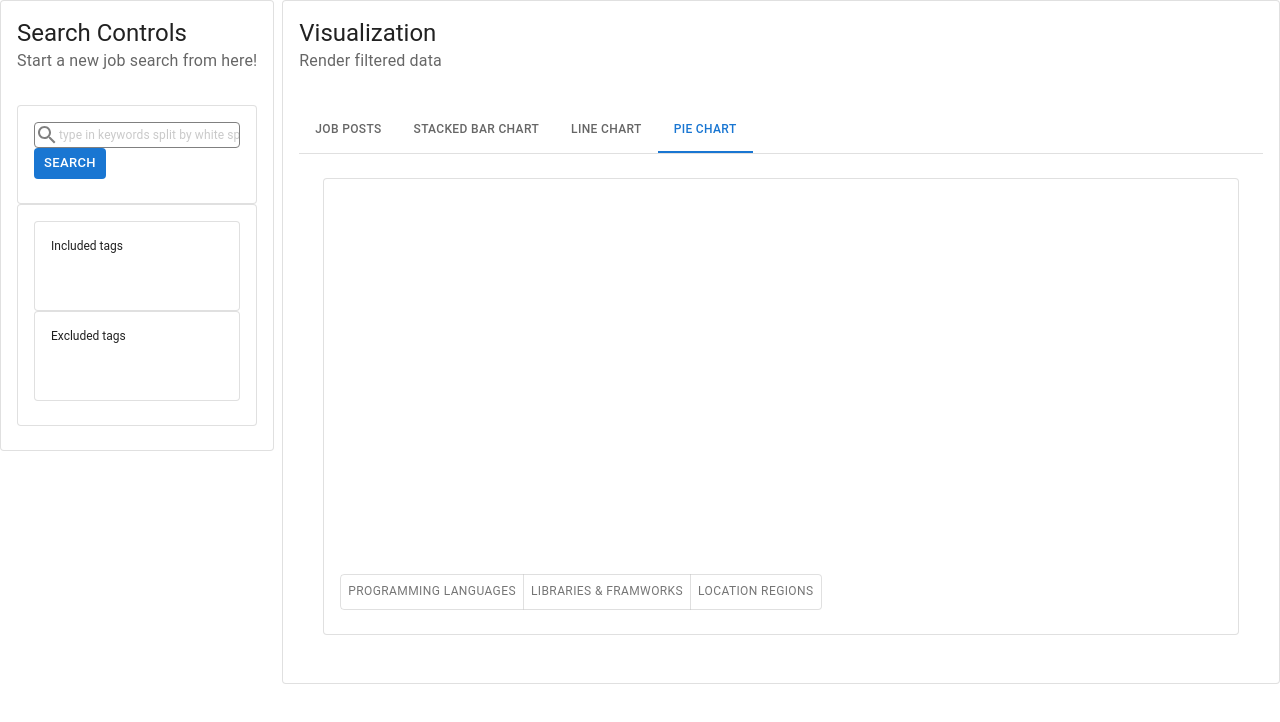
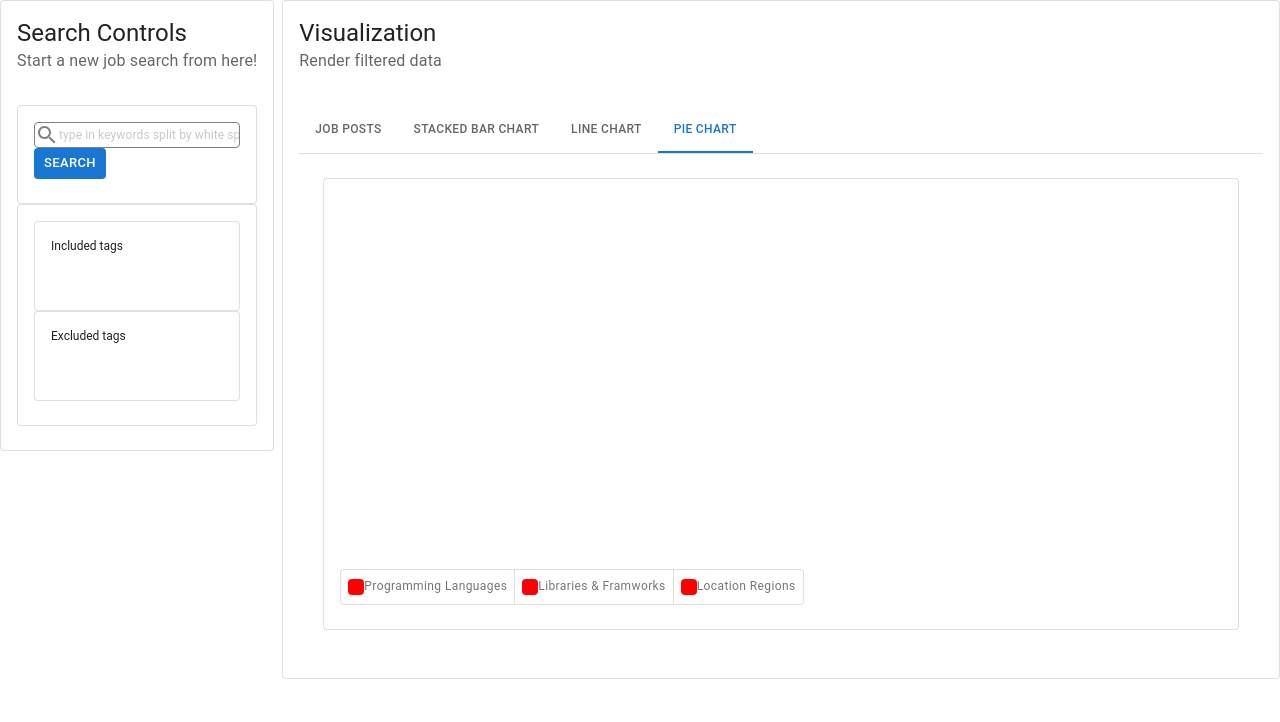
Before and after one commit to zacktcheng/remotive-jobs-visualization, a React (Create React App) app: page / in a window 1280 px wide. Both pictures are taken after a click on the tab "PIE CHART". Shown: the top 722 px of the page. Built offline with nearby package versions, Linux system fonts and the light colour scheme.

Commit message:
stacked barchart working sol

```diff
--- a/src/common/jsonHelper.js
+++ b/src/common/jsonHelper.js
@@ -66,12 +66,12 @@ export const getTags = (jobPostJSONs) => {
   //     map[word] = map.hasOwnProperty(word) ? map[word] + 1 : 1;
   //   }
   // }
-  return Object.entries(map).sort((a, b) => b[1] - a[1]).slice(0, 16).map(elem => elem[0]);
+  return Object.entries(map).sort((a, b) => b[1] - a[1]).slice(0, 8).map(elem => elem[0]);
 }
 
 export const toWordArray = text => text.replaceAll(SPECIAL_CHAR_REGEX, ' ').split(' ').filter(elem => elem !== '');
 
-export const sortTrimJSONs = (jsons, maxSize) => {
+export const sortTrimJson = (jsons, maxSize) => {
   const sortedTrimmedFreqObj = Object.entries(jsons)
     .sort((a, b) => b[1] - a[1])
     .slice(0, maxSize)
@@ -85,7 +85,7 @@ export const sortTrimJSONs = (jsons, maxSize) => {
     return sortedTrimmedFreqObj;
 }
 
-export const getHighFreqJSONs = (jsons, keywords, maxSize = 12) => {
+export const getPieChartData = (jsons, keywords, maxSize = 8) => {
   const obj = keywords.reduce((accu, curr) => { return { ...accu, [curr]: 0 } }, {});
   for (const json of jsons) {
     const src = `${json.title} ${json.tags} ${json.description}`.toLowerCase();
@@ -94,5 +94,5 @@ export const getHighFreqJSONs = (jsons, keywords, maxSize = 12) => {
       if (set.has(keyword)) obj[keyword] += 1;
     }
   }
-  return sortTrimJSONs(obj, maxSize);
+  return sortTrimJson(obj, maxSize);
 }
--- a/src/component/base/SearchSection.jsx
+++ b/src/component/base/SearchSection.jsx
@@ -9,7 +9,7 @@ import SearchIcon from "@mui/icons-material/Search";
 
 const SearchSection = () => {
 
-  const { setJobPostJSONs, setInclusion, setExclusion } = React.useContext(Context);
+  const { setJobPostJSONs, setInclusion, setExclusion, setTags } = React.useContext(Context);
   const [input, setInput] = React.useState('');
   const sectionSx = {};
   const boxSx = {
@@ -37,6 +37,7 @@ const SearchSection = () => {
       const filteredJobPostJONs = filterJobPostJSONs(jobPostJSONs, keywords);
       setJobPostJSONs(filteredJobPostJONs);
       const tags = getTags(filteredJobPostJONs);
+      setTags(tags);
       setInclusion([]);
       setExclusion(tags);
     } catch (err) {
--- /dev/null
+++ b/src/component/base/Toggles.jsx
@@ -0,0 +1,24 @@
+import React from "react";
+import { Avatar, ToggleButton, ToggleButtonGroup, Typography } from "@mui/material";
+
+const Toggles = ({ btnTxts, handleChange, toggleds }) => {
+
+  const isExclusive = !(toggleds instanceof Array)
+  const tglBtnGrpSx = {};
+  const tglBtnSx = {
+    textTransform: 'none'
+  };
+
+  return (
+    <ToggleButtonGroup value={toggleds} exclusive={isExclusive} onChange={handleChange} size="small" sx={tglBtnGrpSx}>
+    {btnTxts.map((elem, index) => (
+      <ToggleButton key={index} value={elem} size="small" sx={tglBtnSx}>
+        <Avatar variant="rounded" sx={{ width: 16, height: 16, bgcolor: 'red' }} children={' '} />
+        <Typography variant="caption">{elem}</Typography>
+      </ToggleButton>
+    ))}
+    </ToggleButtonGroup>
+  );
+}
+
+export default Toggles;
--- a/src/component/chartSvg/BarChartSvg.jsx
+++ b/src/component/chartSvg/BarChartSvg.jsx
@@ -25,6 +25,7 @@ const BarChartSvg = ({ data, dimension }) => {
 
   React.useEffect(() => {
     let selection = d3.select(ref.current);
+    selection.selectAll('*').remove();
     const xScale = d3.scaleBand(domain.x, [0, length.x]).padding(padding);
     const yScale = d3.scaleLinear(domain.y, [length.y, 0]);
     selection = appendBars(xScale, yScale, length.y, margin, data, key, value, selection);
--- a/src/component/chartSvg/LineChartSvg.jsx
+++ b/src/component/chartSvg/LineChartSvg.jsx
@@ -26,6 +26,7 @@ const LineChartSvg = ({ data, dimension }) => {
 
   React.useEffect(() => {
     let selection = d3.select(ref.current);
+    selection.selectAll('*').remove();
     const xScale = d3.scaleBand(domain.x, [0, length.x]).padding(1);
     const yScale = d3.scaleLinear(domain.y, [length.y, 0]);
     selection = appendLines(xScale, yScale, margin, data, key, value, selection);
--- a/src/component/chartSvg/PieChartSvg.jsx
+++ b/src/component/chartSvg/PieChartSvg.jsx
@@ -41,6 +41,7 @@ const PieChartSvg = ({ data, dimension }) => {
 
   React.useEffect(() => {
     let selection = d3.select(ref.current);
+    selection.selectAll('*').remove();
     selection = appendPie(dimension, piedData, arcGenerator, selection);
     selection = appendAnnotation(dimension, piedData, arcGenerator, selection);
   }, [data, dimension]);
--- a/src/component/chartSvg/StackedBarChartSvg.jsx
+++ b/src/component/chartSvg/StackedBarChartSvg.jsx
@@ -24,7 +24,7 @@ const appendStackedBars = (xScale, yScale, margin, data, key, selection) => {
   .selectAll()
   .data(stackedData)
   .enter().append('g')
-    .attr('fill', datum => colors(datum.key))
+    .attr('fill', datum => {  return colors(datum.key) } )
     .selectAll('rect')
     .data(datum => datum)
     .enter().append('rect')
@@ -45,6 +45,7 @@ const StackedBarChartSvg = ({ data, dimension }) => {
 
   React.useEffect(() => {
     let selection = d3.select(ref.current);
+    selection.selectAll('*').remove();
     const xScale = d3.scaleBand(domain.x, [0, length.x]).padding(padding);
     const yScale = d3.scaleLinear(domain.y, [length.y, 0]);
     selection = appendStackedBars(xScale, yScale, margin, data, key, selection);
--- a/src/component/compound/Content.jsx
+++ b/src/component/compound/Content.jsx
@@ -2,20 +2,23 @@ import React from "react";
 import { Grid } from "@mui/material";
 import ControlPanel from "./ControlPanel";
 import Visualizations from "./Visualizations";
+import { SENIORITIES } from "../../data/constant";
 
 export const Context = React.createContext();
 
 const Content = () => {
 
   const [jobPostJSONs, setJobPostJSONs] = React.useState([]);
+  const [tags, setTags] = React.useState([]);
   const [inclusion, setInclusion] = React.useState([]);
   const [exclusion, setExclusion] = React.useState([]);
   const [barChartData, setBarChartData] = React.useState([]);
-  const [stackedBarChartData, setStackedBarChartData] = React.useState([]);
+  const [stackedBarChartData, setStackedBarChartData] = React.useState(SENIORITIES.map(elem => { return { seniority: elem, value: 0 } }));
   const [lineChartData, setLineChartData] = React.useState([]);
   const [pieChartData, setPieChartData] = React.useState([]);
   const contextProviderValues = {
     jobPostJSONs, setJobPostJSONs,
+    tags, setTags,
     inclusion, setInclusion,
     exclusion, setExclusion,
     barChartData, setBarChartData,
--- a/src/component/compound/PieChart.jsx
+++ b/src/component/compound/PieChart.jsx
@@ -1,31 +1,28 @@
 import React from "react";
 import { Context } from "./Content";
 import { PROG_LANGS, LIB_FRAMEWORKS } from "../../data/constant";
-import { toWordArray, sortTrimJSONs, getHighFreqJSONs } from "../../common/jsonHelper";
+import { toWordArray, sortTrimJson, getPieChartData } from "../../common/jsonHelper";
 import Section from "../base/Section";
-import { ToggleButton, ToggleButtonGroup, Typography } from "@mui/material";
 import PieChartSvg from "../chartSvg/PieChartSvg";
+import Toggles from "../base/Toggles";
 
 const PieChart = () => {
 
   const { jobPostJSONs, pieChartData, setPieChartData } = React.useContext(Context);
-  const [pos, setPos] = React.useState();
-  const BtnPosTextMap = {
-    left: 'Programming Languages',
-    center: 'Libraries & Framworks',
-    right: 'Location Regions'
-  };
-  const handleChange = (event, nextPos) => {
-    setPos(nextPos);
+  const [toggleds, setToggleds] = React.useState();
+  const btnTxts = ['Programming Languages', 'Libraries & Framworks','Location Regions'];
+  const handleChange = (event, nextToggleds) => {
+    setToggleds(nextToggleds);
     let data;
-    switch (nextPos) {
-      case 'left':
-        data = getHighFreqJSONs(jobPostJSONs, PROG_LANGS);
+    console.log(nextToggleds);
+    switch (nextToggleds) {
+      case btnTxts[0]:
+        data = getPieChartData(jobPostJSONs, PROG_LANGS);
         break;
-      case 'center':
-        data = getHighFreqJSONs(jobPostJSONs, LIB_FRAMEWORKS);
+      case btnTxts[1]:
+        data = getPieChartData(jobPostJSONs, LIB_FRAMEWORKS);
         break;
-      case 'right':
+      case btnTxts[2]:
         const regions = {};
         for (const json of jobPostJSONs) {
           const locations = toWordArray(json['candidate_required_location']);
@@ -34,23 +31,18 @@ const PieChart = () => {
             else regions[location] = 1;
           }
         }
-        data = sortTrimJSONs(regions, 8);
+        data = sortTrimJson(regions, 8);
         break;
       default:
         data = {};
     }
+    console.log(data);
     setPieChartData(data);
   };
 
   return (
     <Section >
-      <ToggleButtonGroup value={pos} exclusive onChange={handleChange}>
-      {Object.keys(BtnPosTextMap).map((elem, index) => (
-        <ToggleButton key={index} value={elem} size="small">
-          <Typography variant="caption" display="block">{BtnPosTextMap[elem]}</Typography>
-        </ToggleButton>
-      ))}
-      </ToggleButtonGroup>
+      <Toggles btnTxts={btnTxts} handleChange={handleChange} toggleds={toggleds} />
       <PieChartSvg data={pieChartData} dimension={{ x: 400, y: 400 }} />
     </Section>
   );
--- a/src/component/compound/StackedBarChart.jsx
+++ b/src/component/compound/StackedBarChart.jsx
@@ -1,12 +1,55 @@
 import React from "react";
+import { Context } from "./Content";
 import Section from "../base/Section";
 import StackedBarChartSvg from "../chartSvg/StackedBarChartSvg";
 import BarChartSvg from "../chartSvg/BarChartSvg";
+import Toggles from "../base/Toggles";
+import { toWordArray } from "../../common/jsonHelper";
+import { SENIORITIES } from "../../data/constant";
+
+const getStackedBarChartData = (jsons, keywords) => {
+  const data = SENIORITIES.map(seniority => {
+    return keywords.reduce((accu, curr) => {
+      return { ...accu, [curr]: 0 }
+    }, { seniority });
+  });
+  for (const json of jsons) {
+    const src = `${json.title} ${json.tags} ${json.description}`.toLowerCase();
+    const set = new Set(toWordArray(src));
+    if (set.has('jr') || set.has('junior')) {
+      const obj = data.find(elem => elem.seniority === 'jr');
+      for (const keyword of keywords) if (set.has(keyword)) obj[keyword] += 1;
+    } else if (set.has('sr') || set.has('senior')) {
+      const obj = data.find(elem => elem.seniority === 'sr');
+      for (const keyword of keywords) if (set.has(keyword)) obj[keyword] += 1;
+    } else if (set.has('lead') || set.has('manager')) {
+      const obj = data.find(elem => elem.seniority ===  'ld/mgr');
+      for (const keyword of keywords) if (set.has(keyword)) obj[keyword] += 1;
+    } else if (set.has('engineer') || set.has('developer')) {
+      const obj = data.find(elem => elem.seniority === 'md');
+      for (const keyword of keywords) if (set.has(keyword)) obj[keyword] += 1;
+    }
+  }
+  return data;
+}
 
 const StackedBarChart = () => {
+
+  const { tags, jobPostJSONs, stackedBarChartData, setStackedBarChartData } = React.useContext(Context);
+  const [toggleds, setToggleds] = React.useState(() => []);
+  const handleChange = (event, nextToggleds) => {
+    setToggleds(nextToggleds);
+    const data = getStackedBarChartData(jobPostJSONs, nextToggleds);
+    setStackedBarChartData(data);
+    console.log(data);
+  }
+
+  const isDataReady = stackedBarChartData.length > 0 && Object.keys(stackedBarChartData[0]) > 1;
+
   return (
     <Section >
-      <StackedBarChartSvg data={[{ role: 'Junior', algo: 10, design: 2, comm: 2 }, { role: 'Mid level', algo: 15, design: 6, comm: 5 }, { role: 'Senior', algo: 4, design: 12, comm: 8 }, { role: 'Arch', algo: 1, design: 8, comm: 20 }]} dimension={{ x: 400, y: 400 }} />
+      <Toggles btnTxts={tags} handleChange={handleChange} toggleds={toggleds} />
+      <StackedBarChartSvg data={stackedBarChartData} dimension={{ x: 400, y: 400 }} />
       <BarChartSvg data={[{ language: 'F#', value: 1 }, { language: 'Java', value: 40 }, {language: 'Python', value: 60}]} dimension={{ x: 400, y: 400}} />
     </Section>
   );
--- a/src/data/constant.js
+++ b/src/data/constant.js
@@ -5,3 +5,4 @@ export const JOB_ATTR_SET = new Set(JOB_ATTRS);
 export const PROG_LANGS = ['bash', 'c', 'c++', 'c#', 'closure', 'cobol', 'coffeescript', 'dart', 'elixir', 'erlang', 'fortran', 'golang', 'groovy', 'haskell', 'java', 'javascript', 'julia', 'kotlin', 'lisp', 'lua', 'matlab', 'objective-c', 'pascal', 'perl', 'php', 'powershell', 'python', 'r', 'ruby', 'rust', 'scala', 'shell', 'spark', 'sql', 'swift', 'visual basic'];
 export const LIB_FRAMEWORKS = ['react', 'vue', 'augular', 'drupal', 'svelte', 'jquery', 'node', 'express', 'django', 'rails', 'spring', 'cake', 'flask', 'laravel', '.net', 'meteor', 'symfony', 'koa'];
 export const SPECIAL_CHAR_REGEX = /[&\/\, ()$~%.'":*?<>{}]/gi;
+export const SENIORITIES = ['jr', 'md', 'sr', 'ld/mgr'];
```
